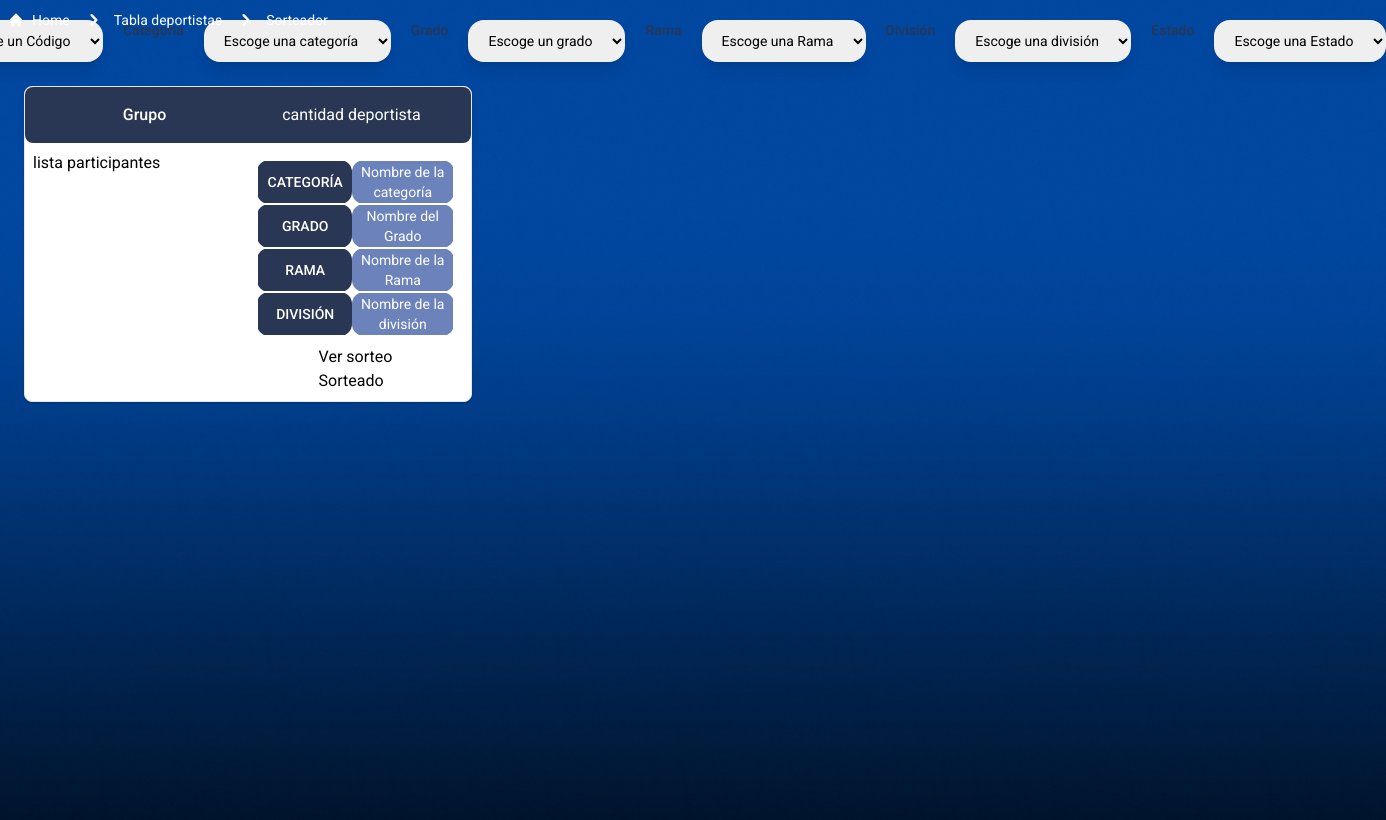
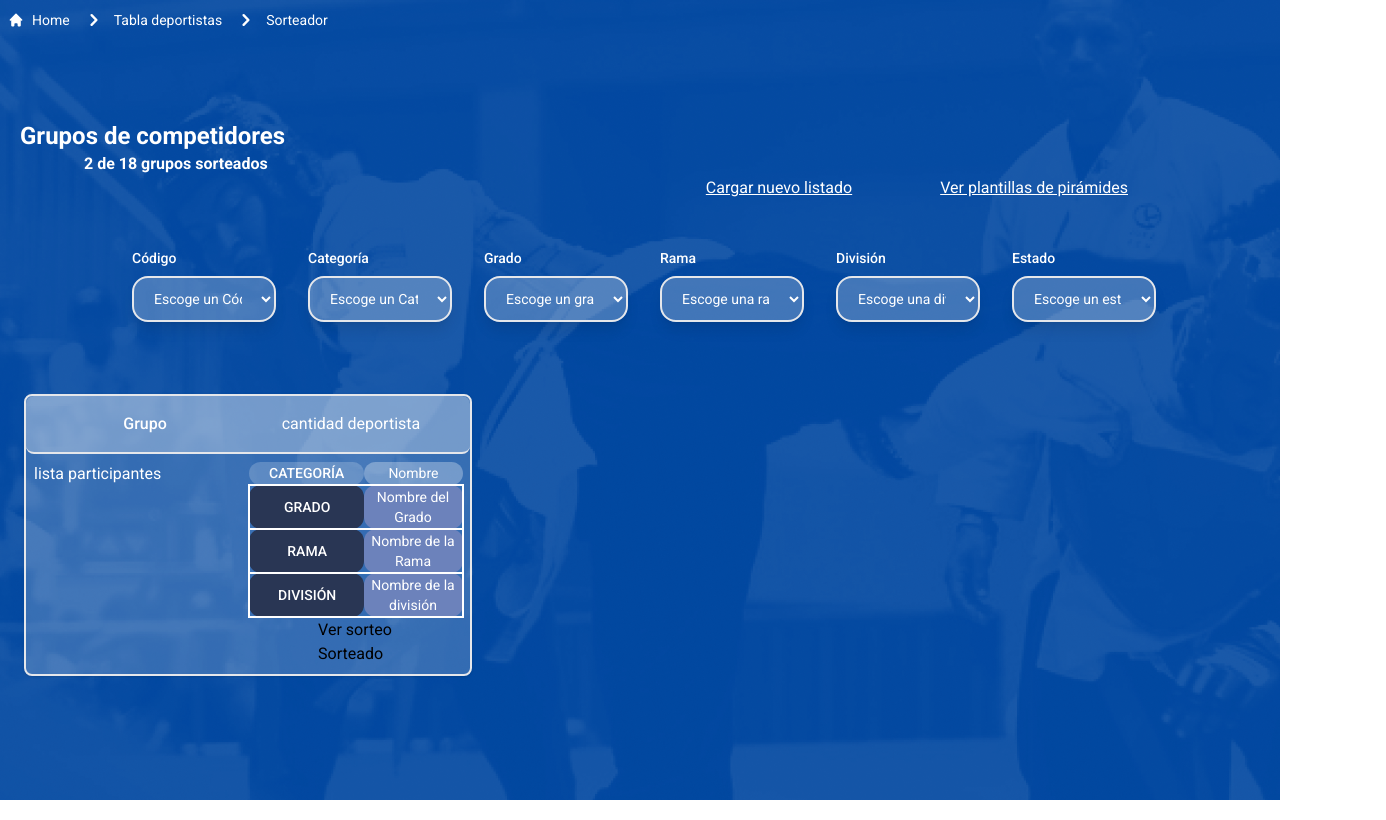
Before and after one commit to Valar789/sorteador-piramides-react, a React (Vite) app: page /board in a window 1280 px wide. Shown: the whole page, 1386 px wide, since content can reach past the window. Built offline with nearby package versions, Linux system fonts and the light colour scheme; sample sign-in values are in the browser's storage; the HTML template or start-up script is replaced by a standard one.

Commit message:
change in view card

```diff
--- a/src/components/board/CardIndividual.jsx
+++ b/src/components/board/CardIndividual.jsx
@@ -2,31 +2,33 @@ import React from "react";
 
 export default function CardIndividual({ ready }) {
   return (
-    <div className=" m-6 max-w-md bg-white border border-gray-200 rounded-lg shadow">
-      <div className="text-center grid grid-cols-12 p-4 rounded-lg bg-bluePrimary">
+    <div className=" m-6 max-w-md bg-white/20 border-2 border-gray-200 rounded-lg shadow">
+      {/*Card exterior*/}
+      <div className="text-center grid grid-cols-12 p-4 rounded-lg border-b-2 bg-white/30">
         <div className=" col-span-6">
           <p className="font-medium text-white"> Grupo</p>
         </div>
         <div className="col-span-6">
-          <p className="text-white"> cantidad deportista</p>
+          <p className="text-white font-normal"> cantidad deportista</p>
         </div>
       </div>
 
+      {/*Card interior*/}
       <div className="p-2 grid  grid-cols-12">
-        <div className="col-span-6">lista participantes</div>
+        <div className="col-span-6 text-white">lista participantes</div>
         <div className="col-span-6">
-          <div className="m-2">
+          <div className="">
             <table className="text-center">
               <tbody className="text-sm">
-                <tr className="border-2 border-white">
+                <tr className="">
                   <th
                     scope="row"
-                    className="p-2 rounded-xl font-medium bg-bluePrimary text-white"
+                    className=" px-5 rounded-xl font-medium bg-white/20 text-white"
                   >
                     CATEGORÍA
                   </th>
-                  <td className="rounded-xl border-white  bg-blueSecondary text-white">
-                    Nombre de la categoría
+                  <td className="rounded-xl px-6 border-white  bg-white/30 text-white">
+                    Nombre
                   </td>
                 </tr>
                 <tr className="border-2 border-white">
--- a/src/components/board/FilterCategories.jsx
+++ b/src/components/board/FilterCategories.jsx
@@ -2,63 +2,97 @@ import React from "react";
 
 export default function FilterCategories() {
   return (
-    <div className="flex place-content-center m-5 content-center">
-      <label className=" mb-2 text-sm font-medium text-bluePrimary">
+    <div className="m-5 content-center mt-10">
+      {/* Section Title and menu header*/}
+      <div>
+      <h2 className="text-2xl font-bold text-white mt-20">Grupos de competidores</h2>
+      <span className="px-16 font-bold text-white">2 de 18 grupos sorteados</span>
+      </div>
+      <div className="text-right">
+      <a className="text-white px-11 underline" href="">Cargar nuevo listado</a>
+      <a className="text-white px-11 underline" href="">Ver plantillas de pirámides</a>
+      </div>
+
+      {/* section categories filter */}
+      <div className="flex items-center justify-center m-12 min-w-full">
+        <div className="flex flex-col mx-4" >
+      <label className=" mb-2 text-sm font-medium text-white">
         Código
       </label>
-      <select className="rounded-2xl mx-5 py-3 px-4 shadow-lg text-sm">
+      <select className="w-36 border-2 text-white bg-white/25 rounded-2xl py-3 px-4 shadow-lg text-sm">
         <option value>Escoge un Código</option>
         <option value="">Opcion 1</option>
         <option value="">Opcion 2</option>
         <option value="">Opcion 3</option>
         <option value="">Opcion 4</option>
       </select>
-      <label className=" mb-2 text-sm font-medium text-bluePrimary">
-        Categoria
+      </div>
+
+      <div className="flex flex-col mx-4" >
+      <label className=" mb-2 text-sm font-medium text-white">
+        Categoría
       </label>
-      <select className="rounded-2xl mx-5 py-3 px-4 shadow-lg text-sm">
-        <option value>Escoge una categoría</option>
+      <select className="w-36 border-2 text-white bg-white/25 rounded-2xl py-3 px-4 shadow-lg text-sm">
+        <option value>Escoge un Categoría</option>
         <option value="">Opcion 1</option>
         <option value="">Opcion 2</option>
         <option value="">Opcion 3</option>
         <option value="">Opcion 4</option>
       </select>
-      <label className=" mb-2 text-sm font-medium text-bluePrimary">
+      </div>
+
+      <div className="flex flex-col mx-4" >
+      <label className=" mb-2 text-sm font-medium text-white">
         Grado
       </label>
-      <select className="rounded-2xl mx-5 py-3 px-4 shadow-lg text-sm">
+      <select className="w-36 border-2 text-white bg-white/25 rounded-2xl py-3 px-4 shadow-lg text-sm">
         <option value>Escoge un grado</option>
         <option value="">Opcion 1</option>
         <option value="">Opcion 2</option>
         <option value="">Opcion 3</option>
         <option value="">Opcion 4</option>
       </select>
-      <label className=" mb-2 text-sm font-medium text-bluePrimary">Rama</label>
-      <select className="rounded-2xl mx-5 py-3 px-4 shadow-lg text-sm">
-        <option value>Escoge una Rama</option>
+      </div>
+
+      <div className="flex flex-col mx-4" >
+      <label className=" mb-2 text-sm font-medium text-white">
+        Rama
+      </label>
+      <select className="w-36 border-2 text-white bg-white/25 rounded-2xl py-3 px-4 shadow-lg text-sm">
+        <option value>Escoge una rama</option>
         <option value="">Opcion 1</option>
         <option value="">Opcion 2</option>
         <option value="">Opcion 3</option>
         <option value="">Opcion 4</option>
       </select>
-      <label className=" mb-2 text-sm font-medium text-bluePrimary">
+      </div>
+
+      <div className="flex flex-col mx-4" >
+      <label className=" mb-2 text-sm font-medium text-white">
         División
       </label>
-      <select className="rounded-2xl mx-5 py-3 px-4 shadow-lg text-sm">
+      <select className="w-36 border-2 text-white bg-white/25 rounded-2xl py-3 px-4 shadow-lg text-sm">
         <option value>Escoge una división</option>
         <option value="">Opcion 1</option>
         <option value="">Opcion 2</option>
         <option value="">Opcion 3</option>
         <option value="">Opcion 4</option>
       </select>
-      <label className=" mb-2 text-sm font-medium text-bluePrimary">Estado</label>
-      <select className="rounded-2xl mx-5 py-3 px-4 shadow-lg text-sm">
-        <option value>Escoge una Estado</option>
+      </div>
+
+      <div className="flex flex-col mx-4" >
+      <label className=" mb-2 text-sm font-medium text-white">
+        Estado
+      </label>
+      <select className="w-36 border-2 text-white bg-white/25 rounded-2xl py-3 px-4 shadow-lg text-sm">
+        <option value>Escoge un estado</option>
         <option value="">Opcion 1</option>
         <option value="">Opcion 2</option>
         <option value="">Opcion 3</option>
         <option value="">Opcion 4</option>
       </select>
+      </div>
+      </div>
     </div>
   );
 }
--- a/src/components/layout/Layout.jsx
+++ b/src/components/layout/Layout.jsx
@@ -10,7 +10,7 @@ export default function Layout({ children }) {
 
   // Devuelve el componente que representa la estructura general de la página.
   return (
-    <div className="max-h-screen">
+    <div className=" fixed max-h-screen">
       {/* Mostrar el componente BreadCrumb si la ubicación es /data o /board */}
       {location.pathname === "/data" || location.pathname === "/board" ? <BreadCrumb /> : null}
       <section className="h-screen">
--- a/src/index.css
+++ b/src/index.css
@@ -26,6 +26,12 @@ body {
     background-size: cover;
 }
 
+#board{
+  background-image: url('../src/assets/bgboard.png');
+  background-repeat: no-repeat;
+  background-size: cover;
+}
+
 thead{
     background-color: rgb(255 255 255 / 0.25)
   }
--- a/src/views/Board.jsx
+++ b/src/views/Board.jsx
@@ -8,10 +8,11 @@ import Layout from "../components/layout/Layout";
 
 export default function Board() {
   return (
+    <div id="board" className="h-screen">
     <Layout>
-
       <FilterCategories />
       <CardsBoard />
     </Layout>
+    </div>
   );
 }
```
Also changed, not shown: src/assets/bgboard.png (added).
